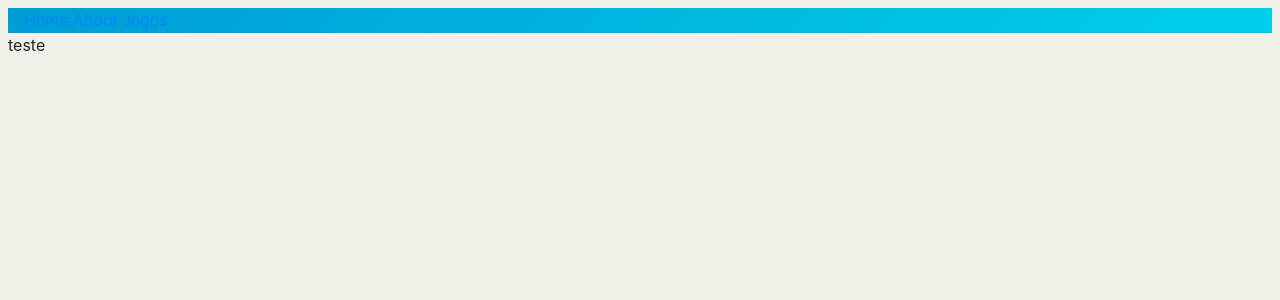
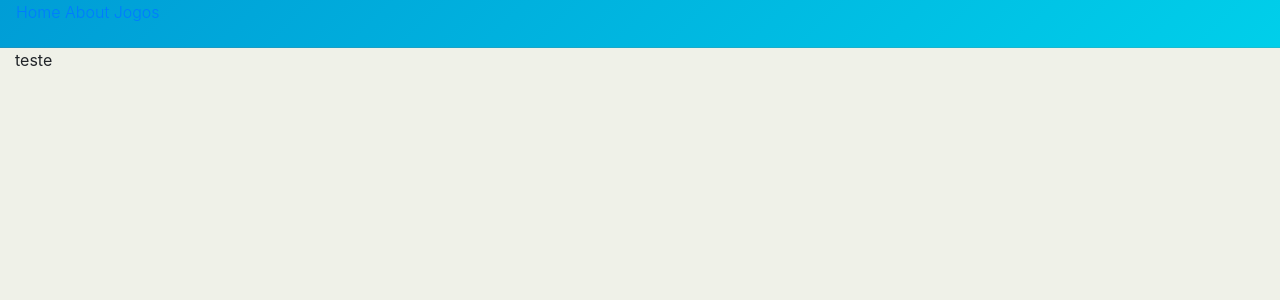
Before and after one commit to gustavoktausend/testeSvelte, a Svelte app: page / in a window 1280 px wide. Shown: the top 300 px of the page. Built offline with nearby package versions, Linux system fonts and the light colour scheme.

Commit message:
adicionando bootstrap, alteração em routes e configuração de layout

```diff
--- a/public/global.css
+++ b/public/global.css
@@ -7,7 +7,6 @@ html, body {
 body {
 	color: #333;
 	margin: 0;
-	padding: 8px;
 	box-sizing: border-box;
 	font-family: -apple-system, BlinkMacSystemFont, "Segoe UI", Roboto, Oxygen-Sans, Ubuntu, Cantarell, "Helvetica Neue", sans-serif;
 }
--- a/src/components/Nav.svelte
+++ b/src/components/Nav.svelte
@@ -8,6 +8,8 @@
         font-weight: 300;
         padding: 0 1em;
         background: linear-gradient(135deg, #009dd6 0%,#00cfea 100%);
+        height: 48px;
+
     }
 </style>
 
--- a/src/main.js
+++ b/src/main.js
@@ -3,7 +3,7 @@ import App from './App.svelte';
 const app = new App({
 	target: document.body,
 	props: {
-		name: 'world'
+		// name: 'world'
 	}
 });
 
--- a/src/routes/MJRoutes.svelte
+++ b/src/routes/MJRoutes.svelte
@@ -5,7 +5,7 @@
     import Sobre from "./pages/Sobre.svelte";
 </script>
 
-<div>
+<div class="container-fluid">
     <Route path="Jogos" component="{Jogos}" />
     <Route path="Sobre" component="{Sobre}" />
     <Route path="/" component="{Home}" />
--- a/src/routes/pages/Jogos.svelte
+++ b/src/routes/pages/Jogos.svelte
@@ -1,6 +1,5 @@
 <script context="module">
     import jogos from './_jogos.js';
-    console.log(jogos)
 </script>
 
 <script>
```
